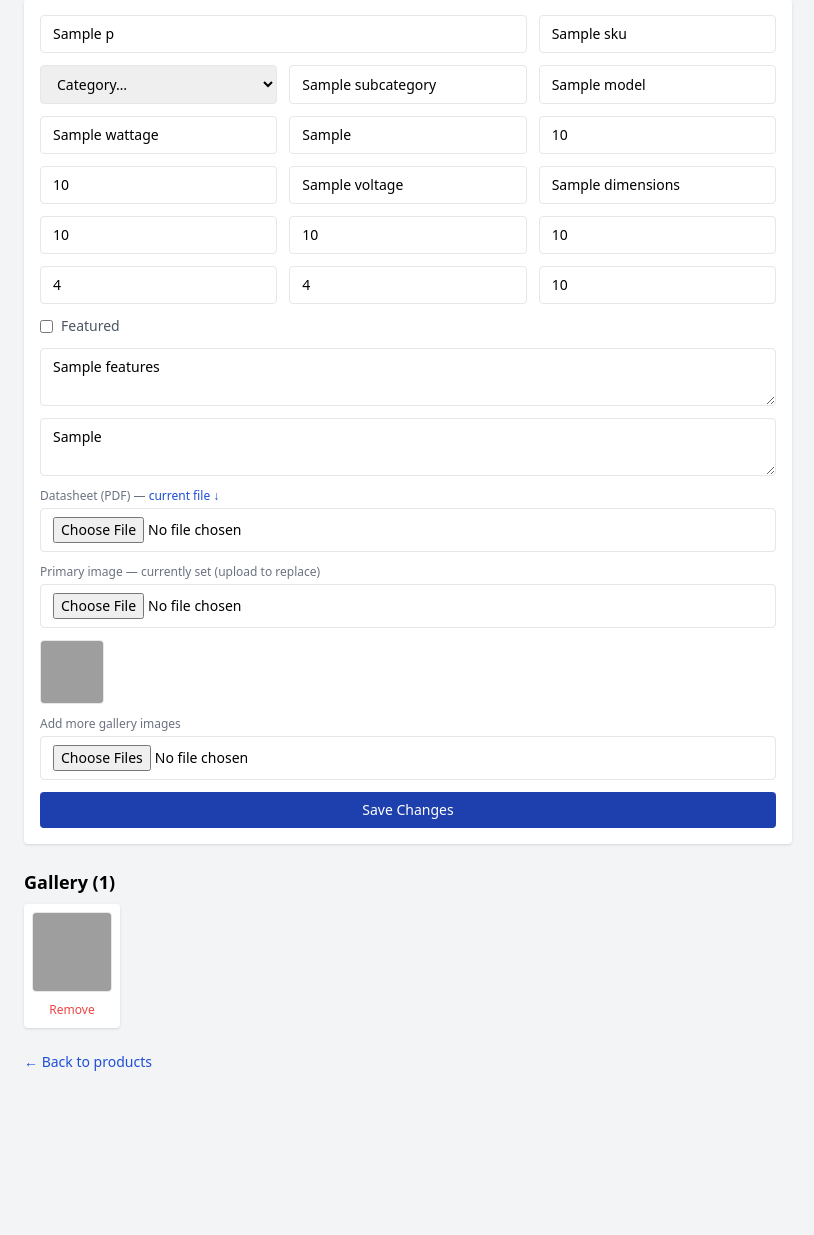
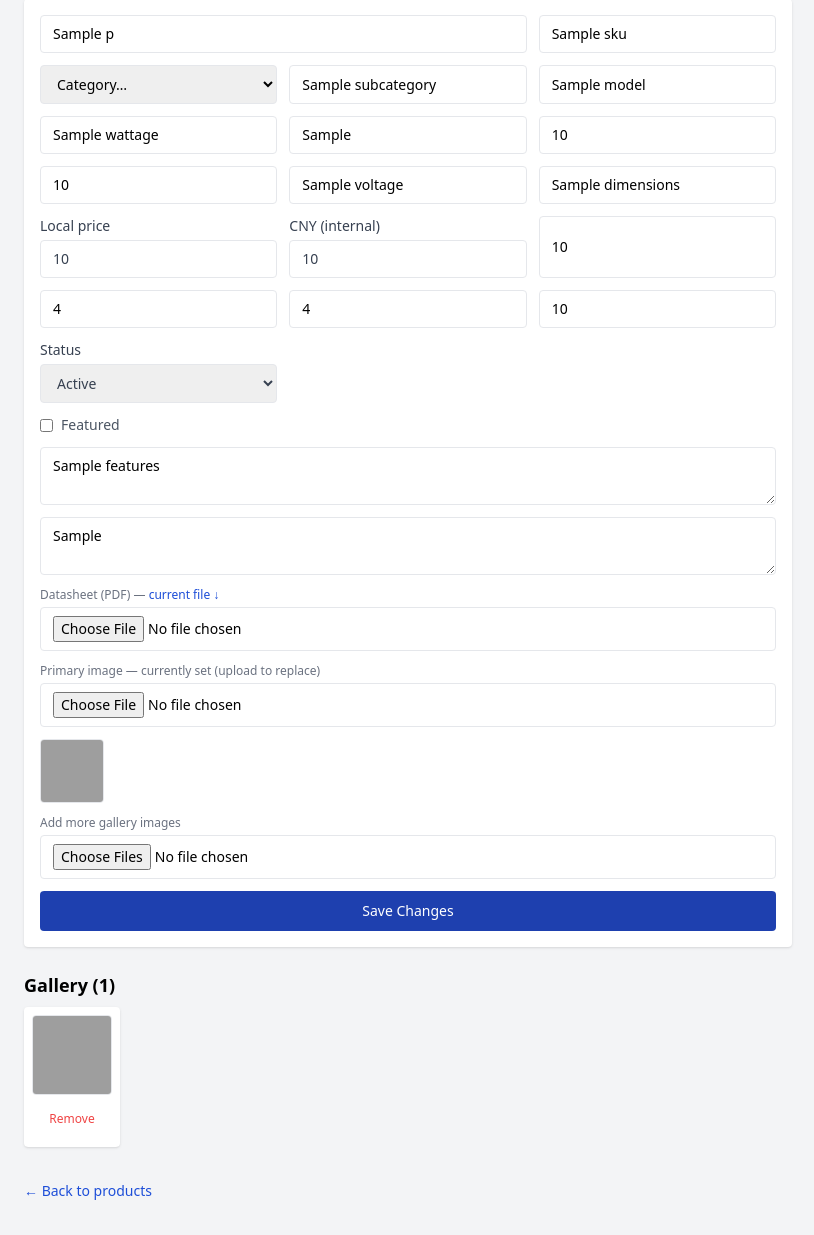
Before and after one commit to zhixuanlucasfeng-cmyk/rest-solar-agent, a FastAPI app: template templates/admin/product_edit.html in a window 1280 px wide. Shown: the part 125-1360 px from the top of the page, without its empty margins (0-814 px from the left). Before the commit the page ends 1196 px from the top, so only its background shows below. Run offline with FastAPI, Linux system fonts and the light colour scheme; the template is opened without the code that fills it: most values are stand-ins (such as "Sample title", 1, 10 or a date in 2020); some libraries are stand-ins or nearby versions; grey boxes are pictures that could not be loaded.

Commit message:
feat: add safe product publishing workflow

```diff
--- a/app/admin/routes.py
+++ b/app/admin/routes.py
@@ -10,11 +10,12 @@ from app.admin.auth import verify_password, create_access_token, hash_password
 from app.admin.deps import get_current_admin, require_superadmin, require_admin, scope_clause, assert_visible
 from app.countries import normalize_country, is_valid_country, COUNTRIES
 from app.media import media_url, save_upload
-from app.product_catalog import PRODUCT_STATUSES, validate_product_values
+from app.product_catalog import PRODUCT_STATUSES, currency_for_country, validate_product_values
 
 router = APIRouter(prefix="/admin")
 templates = Jinja2Templates(directory="templates")
 templates.env.globals["media_url"] = media_url
+templates.env.globals["currency_for_country"] = currency_for_country
 
 PRODUCT_CATEGORIES = ["solar_panels", "batteries", "inverters", "charge_controllers", "ess", "other"]
 ORDER_STATUSES = ["pending", "contacted", "quoted", "paid", "shipped", "closed"]
@@ -327,7 +328,10 @@ async def edit_product_page(
     _assert_product_writable(current_user, product)
     return templates.TemplateResponse(
         request=request, name="admin/product_edit.html",
-        context={"current_user": current_user, "p": product, "category_choices": PRODUCT_CATEGORIES},
+        context={
+            "current_user": current_user, "p": product,
+            "category_choices": PRODUCT_CATEGORIES, "product_statuses": PRODUCT_STATUSES,
+        },
     )
 
 
--- a/templates/admin/product_edit.html
+++ b/templates/admin/product_edit.html
@@ -4,8 +4,8 @@
 <h1 class="text-2xl font-bold mb-4">Edit Product — {{ p.name }}</h1>
 
 <form action="/admin/products/{{ p.id }}/edit" method="post" enctype="multipart/form-data"
-      class="bg-white rounded shadow p-4 mb-6 grid grid-cols-3 gap-3 max-w-3xl">
-  <input name="name" placeholder="Name" required value="{{ p.name }}" class="border rounded px-3 py-2 text-sm col-span-2">
+      class="bg-white rounded shadow p-4 mb-6 grid grid-cols-1 sm:grid-cols-3 gap-3 max-w-3xl">
+  <input name="name" placeholder="Name" required value="{{ p.name }}" class="border rounded px-3 py-2 text-sm sm:col-span-2">
   <input name="sku" placeholder="SKU" required value="{{ p.sku }}" class="border rounded px-3 py-2 text-sm">
 
   <select name="category" class="border rounded px-3 py-2 text-sm">
@@ -23,40 +23,56 @@
   <input name="voltage" placeholder="Voltage" value="{{ p.voltage or '' }}" class="border rounded px-3 py-2 text-sm">
   <input name="dimensions" placeholder="Dimensions" value="{{ p.dimensions or '' }}" class="border rounded px-3 py-2 text-sm">
 
-  <input name="price_cny" type="number" step="0.01" placeholder="Price CNY" value="{{ p.price_cny or '' }}" class="border rounded px-3 py-2 text-sm">
-  <input name="price_xaf" type="number" step="0.01" placeholder="Price XAF" value="{{ p.price_xaf or '' }}" class="border rounded px-3 py-2 text-sm">
+  <label for="price_local" class="text-sm text-gray-700 flex flex-col gap-1">
+    {% if current_user.role == 'country_admin' %}Local price ({{ currency_for_country(current_user.country) or 'local' }}){% else %}Local price{% endif %}
+    <input id="price_local" name="price_local" type="number" min="0" step="0.01" value="{{ p.price_local if p.price_local is not none else '' }}" class="border rounded px-3 py-2 text-sm">
+  </label>
+  <label for="price_cny" class="text-sm text-gray-700 flex flex-col gap-1">
+    CNY (internal)
+    <input id="price_cny" name="price_cny" type="number" min="0" step="0.01" value="{{ p.price_cny if p.price_cny is not none else '' }}" class="border rounded px-3 py-2 text-sm">
+  </label>
+  <input name="price_xaf" type="hidden" value="{{ p.price_xaf if p.price_xaf is not none else '' }}">
   <input name="weight_kg" type="number" step="0.01" placeholder="Weight (kg)" value="{{ p.weight_kg or '' }}" class="border rounded px-3 py-2 text-sm">
 
   <input name="duty_rate" type="number" step="0.0001" placeholder="Duty rate" value="{{ p.duty_rate }}" class="border rounded px-3 py-2 text-sm">
   <input name="vat_rate" type="number" step="0.0001" placeholder="VAT rate" value="{{ p.vat_rate }}" class="border rounded px-3 py-2 text-sm">
   <input name="stock" type="number" placeholder="Stock" value="{{ p.stock }}" class="border rounded px-3 py-2 text-sm">
 
-  <label class="flex items-center gap-2 text-sm text-gray-600 col-span-3">
+  <label for="status" class="text-sm text-gray-700 flex flex-col gap-1">
+    Status
+    <select id="status" name="status" class="border rounded px-3 py-2 text-sm">
+      {% for state in product_statuses %}
+      <option value="{{ state }}" {{ 'selected' if p.status == state }}>{{ state|capitalize }}</option>
+      {% endfor %}
+    </select>
+  </label>
+
+  <label class="flex items-center gap-2 text-sm text-gray-600 sm:col-span-3">
     <input type="checkbox" name="featured" value="true" {{ 'checked' if p.featured }}> Featured
   </label>
 
-  <textarea name="features" placeholder="Features (one per line)" rows="2" class="border rounded px-3 py-2 text-sm col-span-3">{{ p.features or '' }}</textarea>
-  <textarea name="use_cases" placeholder="Use cases" rows="2" class="border rounded px-3 py-2 text-sm col-span-3">{{ p.use_cases or '' }}</textarea>
+  <textarea name="features" placeholder="Features (one per line)" rows="2" class="border rounded px-3 py-2 text-sm sm:col-span-3">{{ p.features or '' }}</textarea>
+  <textarea name="use_cases" placeholder="Use cases" rows="2" class="border rounded px-3 py-2 text-sm sm:col-span-3">{{ p.use_cases or '' }}</textarea>
 
-  <label class="text-xs text-gray-500 col-span-3 -mb-2">
+  <label class="text-xs text-gray-500 sm:col-span-3 -mb-2">
     {% set ds = media_url(p.datasheet_asset_id, p.datasheet_path) %}
     Datasheet (PDF) {% if ds %}— <a href="{{ ds }}" target="_blank" class="text-blue-700 hover:underline">current file ↓</a>{% endif %}
   </label>
-  <input name="datasheet" type="file" accept="application/pdf" class="border rounded px-3 py-2 text-sm col-span-3">
+  <input name="datasheet" type="file" accept="application/pdf" class="border rounded px-3 py-2 text-sm sm:col-span-3">
 
   {% set img = media_url(p.image_asset_id, p.image_path) %}
-  <label class="text-xs text-gray-500 col-span-3 -mb-2">
+  <label class="text-xs text-gray-500 sm:col-span-3 -mb-2">
     Primary image {% if img %}— currently set{% endif %} (upload to replace)
   </label>
-  <input name="primary_image" type="file" accept="image/*" class="border rounded px-3 py-2 text-sm col-span-3">
+  <input name="primary_image" type="file" accept="image/*" class="border rounded px-3 py-2 text-sm sm:col-span-3">
   {% if img %}
-  <img src="{{ img }}" class="w-16 h-16 object-cover rounded border col-span-3">
+  <img src="{{ img }}" class="w-16 h-16 object-cover rounded border sm:col-span-3">
   {% endif %}
 
-  <label class="text-xs text-gray-500 col-span-3 -mb-2">Add more gallery images</label>
-  <input name="gallery_images" type="file" accept="image/*" multiple class="border rounded px-3 py-2 text-sm col-span-3">
+  <label class="text-xs text-gray-500 sm:col-span-3 -mb-2">Add more gallery images</label>
+  <input name="gallery_images" type="file" accept="image/*" multiple class="border rounded px-3 py-2 text-sm sm:col-span-3">
 
-  <button type="submit" class="bg-blue-800 text-white py-2 rounded text-sm col-span-3">Save Changes</button>
+  <button type="submit" class="bg-blue-800 text-white min-h-10 px-3 rounded text-sm sm:col-span-3">Save Changes</button>
 </form>
 
 {% if p.images %}
@@ -66,12 +82,12 @@
   <div class="bg-white rounded shadow p-2 flex flex-col items-center gap-1">
     <img src="{{ media_url(img.asset_id, img.path) }}" class="w-20 h-20 object-cover rounded border">
     <form action="/admin/products/{{ p.id }}/images/{{ img.id }}/delete" method="post">
-      <button type="submit" class="text-red-500 hover:underline text-xs">Remove</button>
+      <button type="submit" class="min-h-10 px-3 text-red-500 hover:underline text-xs">Remove</button>
     </form>
   </div>
   {% endfor %}
 </div>
 {% endif %}
 
-<a href="/admin/products" class="inline-block mt-6 text-sm text-blue-700 hover:underline">← Back to products</a>
+<a href="/admin/products" class="inline-flex min-h-10 items-center mt-6 text-sm text-blue-700 hover:underline">← Back to products</a>
 {% endblock %}
```
Also changed, not shown: templates/admin/products.html (+63 -27 lines), tests/test_admin_routes.py (+69 -0 lines).
